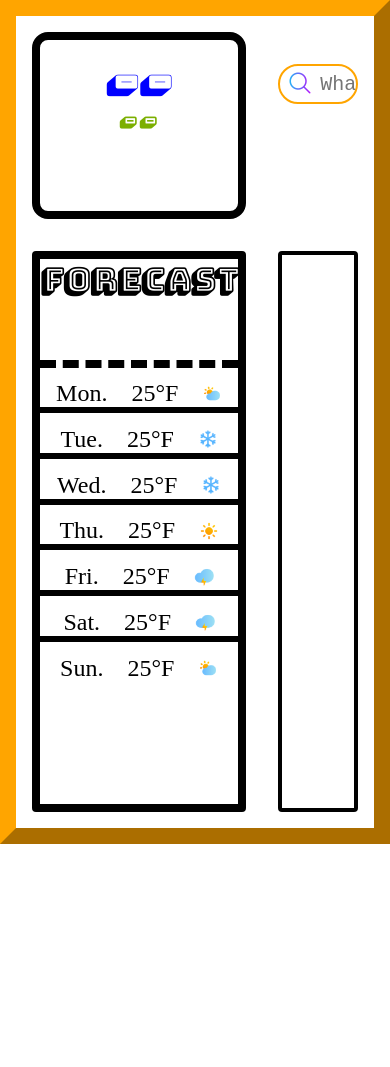
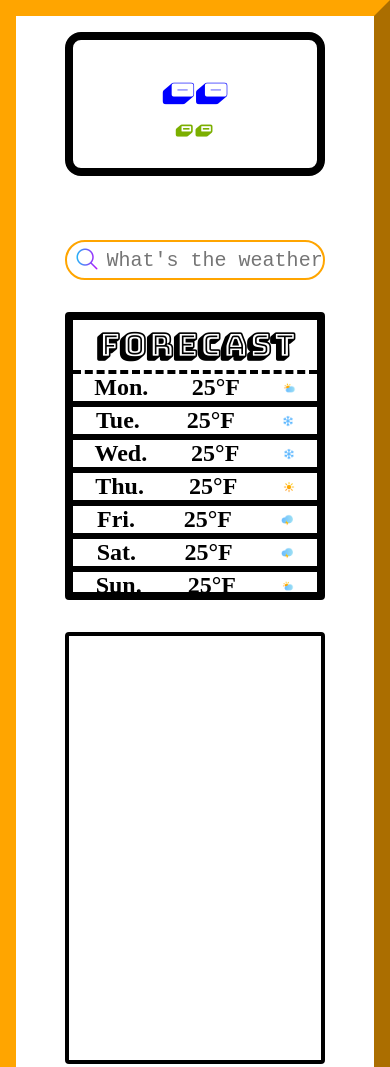
Before and after one commit to Griffinov22/Summer-Website-Upload-2022, a plain HTML site: page index.html in a window 390 px wide. Shown: the top 1067 px of the page. Before the commit the page ends 844 px from the top, so only its background shows below. Drawn offline with nearby package versions, Linux system fonts and the light colour scheme.

Commit message:
media query changes

```diff
--- a/index.html
+++ b/index.html
@@ -65,7 +65,9 @@
       </div>
 
       <div id="forecast-div">
-        <h1 id="forecast-word">Forecast</h1>
+        <div id="header-box">
+          <h1 id="forecast-word">Forecast</h1>
+        </div>
         <ul id="forecast-ul">
           <li>
             <p class="day-text">Mon.</p>
--- a/sassy.scss
+++ b/sassy.scss
@@ -9,23 +9,20 @@
 $thick-font: "Bungee Shade", cursive;
 $retro-font: "Monoton", cursive;
 
-body {
-  width: 100vw;
-  height: 100vh;
-  //take off scroll bars
-  overflow: hidden;
-  border: 1em outset orange;
+#grid-div * {
+  // outline: 2px solid red;
 }
 
 #grid-div {
   display: grid;
-  width: 100%;
-  height: 100%;
+  width: 100vw;
+  height: 100vh;
   grid-template-columns: repeat(4, 1fr);
   grid-template-rows: 1fr 3fr;
   //gapping
   grid-gap: 2em;
   padding: 1em;
+  border: 1em outset orange;
 }
 
 //begin degree-div
@@ -38,7 +35,8 @@ body {
   border: 0.5rem solid black;
   border-radius: 0.25em;
 
-  display: flex wrap;
+  display: flex;
+  flex-direction: column;
   justify-content: center;
   align-items: center;
   text-align: center;
@@ -47,9 +45,6 @@ body {
   font-family: $thick-font;
 }
 #degree-p {
-  width: fit-content;
-  // margin-left: auto;
-  // margin-right: auto;
   margin: 0 auto;
   margin-bottom: -0.5em;
   color: blue;
@@ -58,7 +53,6 @@ body {
 }
 #city-text {
   font-size: 0.5em !important;
-  height: 20%;
   line-height: 1.5ch;
   margin: 0 auto;
   padding: 10px 10px;
@@ -122,39 +116,42 @@ body {
   border-radius: 0.25em;
   grid-row: 2 /3;
 }
+#header-box {
+  display: flex;
+  justify-content: center;
+  align-items: center;
+  height: 20%;
+  border-bottom: 0.25em dashed black;
+}
 #forecast-word {
-  width: 100%;
-  height: 20%;
+  // height: 20%;
   text-align: center;
   font-family: $thick-font;
-  border-bottom: 0.25em dashed black;
 }
 #forecast-ul {
   width: 100%;
-  //   height: 100%;
+  height: 80%;
   display: flex;
-  gap: 0.8em;
   flex-direction: column;
   list-style-type: none;
   li {
-    // width: 100%;
-    height: 100%;
+    width: 100%;
+    flex: 1;
+
     display: flex;
-    gap: 1em;
-    justify-content: center;
+    // gap: 10%;
+    justify-content: space-around;
     align-items: center;
     font-size: 1.5em;
+    font-weight: 600;
     border-bottom: 0.25em solid black;
   }
-  li:first-child {
-    padding-top: 0.5em;
-  }
   li:last-child {
-    margin-bottom: 0.5em;
     border-bottom: 0;
   }
   .list-img {
     width: 10%;
+    aspect-ratio: 1/1;
   }
 }
 
@@ -176,4 +173,37 @@ body {
   border: 2px solid white;
   border-radius: 10px;
 }
-//
+
+@media (max-width: 800px) {
+  #grid-div {
+    grid-template-columns: 1fr;
+    grid-template-rows: 1fr 0.5fr 2fr 3fr;
+    height: auto;
+    padding-bottom: 50px;
+  }
+  #degree-div {
+    grid-area: auto;
+    width: 80%;
+    margin: 0 auto;
+  }
+  #search-div {
+    grid-column: auto;
+    width: 80%;
+    margin: 0 auto;
+  }
+  #forecast-div {
+    grid-row: auto;
+    width: 80%;
+    margin: 0 auto;
+  }
+  #forecast-ul {
+    .list-img {
+      width: 5%;
+    }
+  }
+  #maps-div {
+    grid-area: auto;
+    width: 80%;
+    margin: 0 auto;
+  }
+}
```
Also changed, not shown: app.js (line endings or trailing spaces), style.css, 1 other file.
